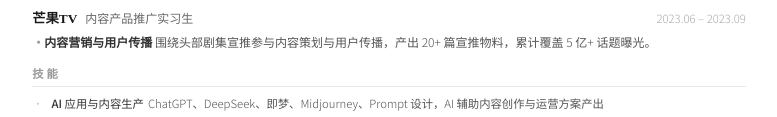
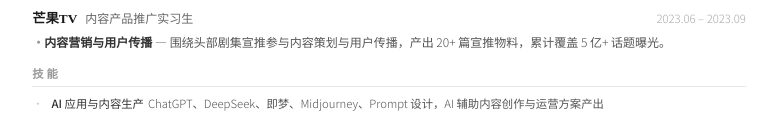
Before and after one commit to xiruohe0-ctrl/xiruohe-s-cv, a plain HTML site: page index.html in a window 1280 px wide. Shown: the part 889-1006 px from the top of the page, without its empty margins (251-1028 px from the left). Drawn offline with Linux system fonts and the light colour scheme; a script that the page names is missing.

Commit message:
小红书_营销方向3 微调

```diff
--- a/index.html
+++ b/index.html
@@ -413,7 +413,7 @@
     </div>
     <div class="exp-item">
         <span class="exp-item-label">内容营销与用户传播</span>
-      <span class="exp-item-content">围绕头部剧集宣推参与内容策划与用户传播，产出 20+ 篇宣推物料，累计覆盖 5 亿+ 话题曝光。</span>
+      <span class="exp-item-content"> — 围绕头部剧集宣推参与内容策划与用户传播，产出 20+ 篇宣推物料，累计覆盖 5 亿+ 话题曝光。</span>
     </div>
   </div>
 </div>
```
